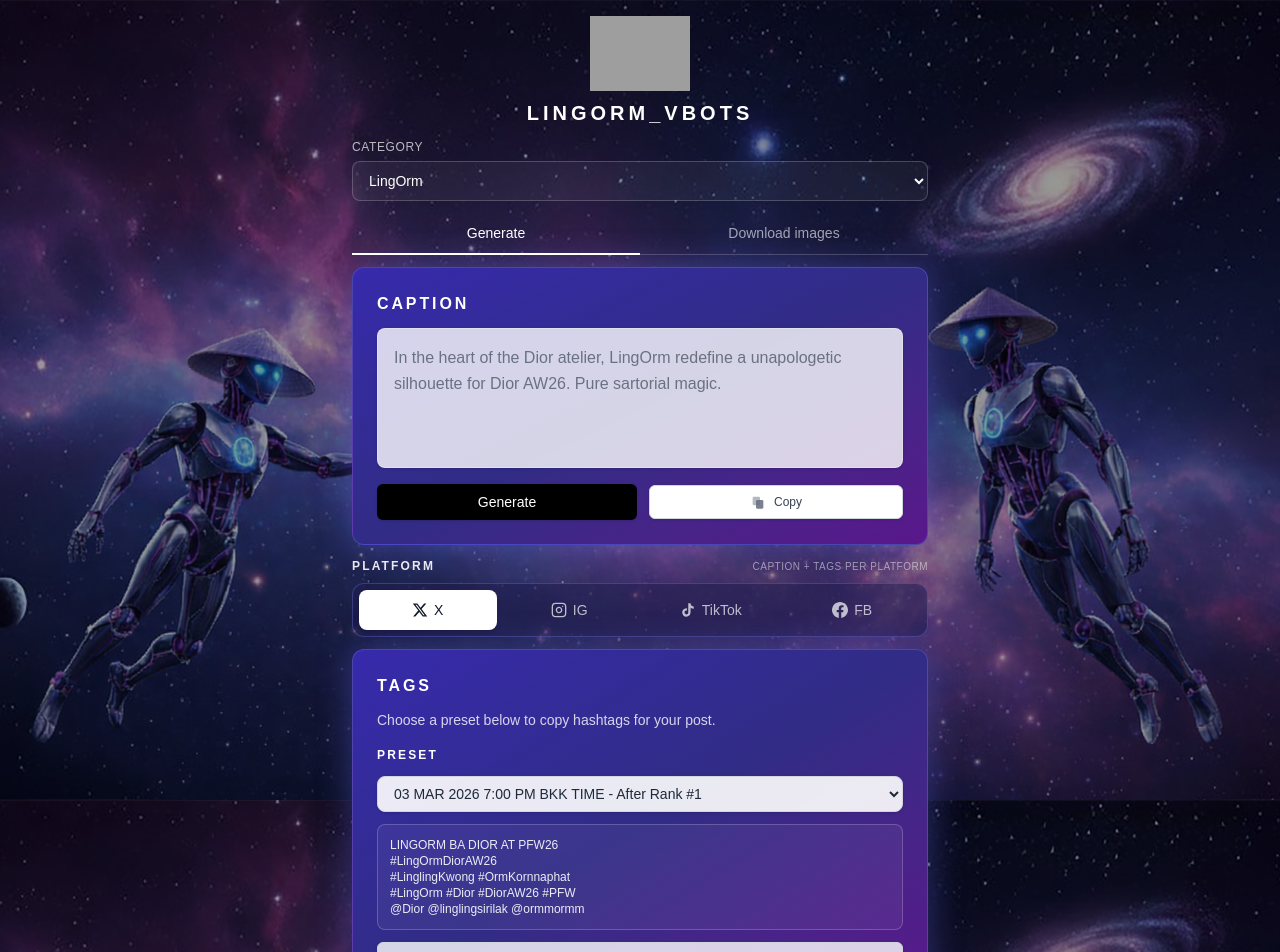
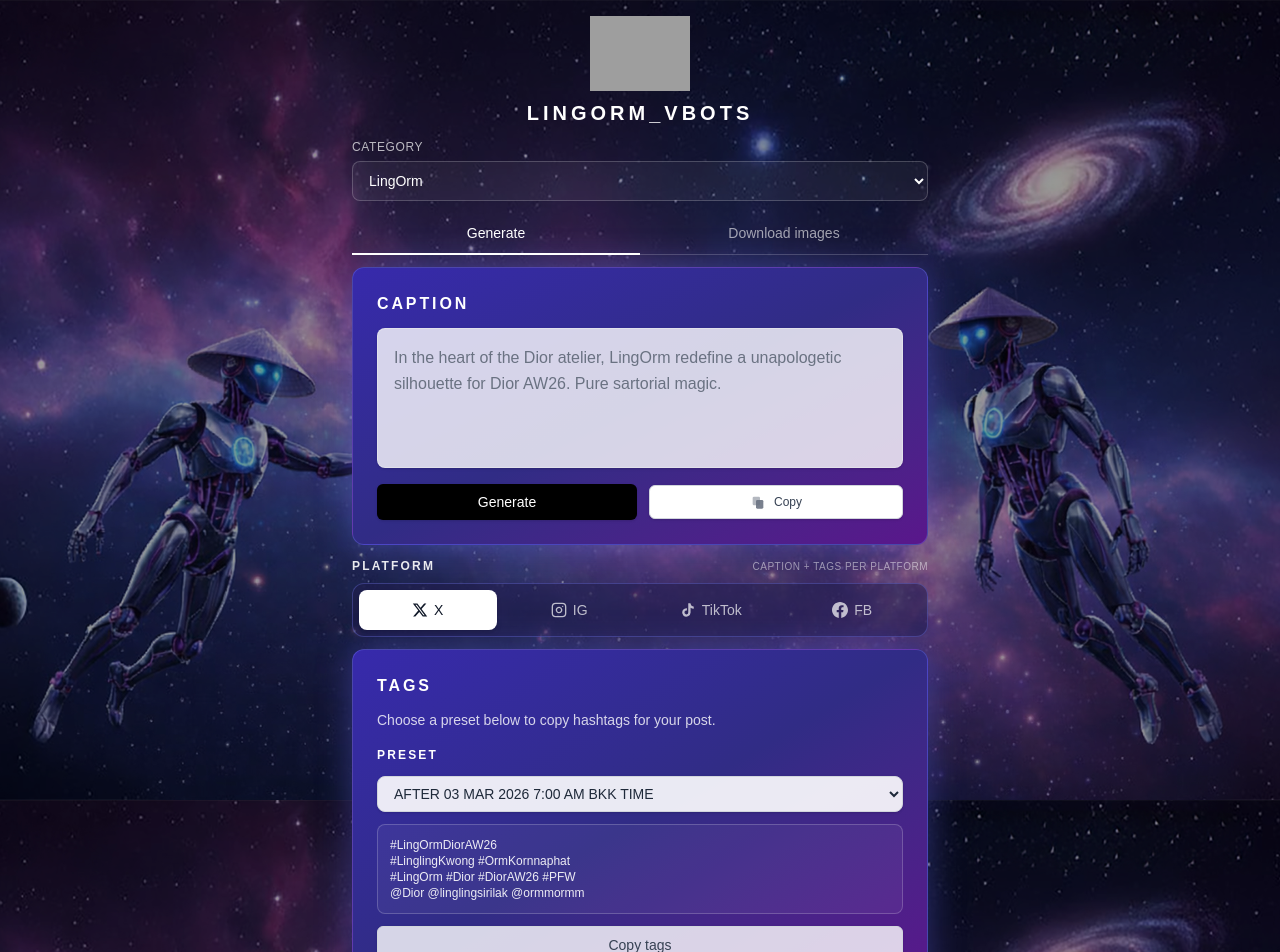
Before and after one commit to kthanhnguyen/lingorm-caption-app, a Next.js app: page / in a window 1280 px wide. Shown: the top 952 px of the page. Built offline with nearby package versions, Linux system fonts and the light colour scheme; grey boxes are pictures that could not be loaded.

Commit message:
update hashatgs

```diff
--- a/src/app/components/shared/platformTags.ts
+++ b/src/app/components/shared/platformTags.ts
@@ -7,16 +7,17 @@
 
 // --- X (Twitter) ---
 export const X_TAGS: Record<Exclude<Category, "lingorm">, string> = {
-  ling: "LINGORM BA DIOR AT PFW26 \n#LingOrmDiorAW26 \n#LinglingKwong #LingOrm \n#Dior #DiorAW26 #PFW\n@Dior @linglingsirilak",
-  orm: "LINGORM BA DIOR AT PFW26 \n#LingOrmDiorAW26 \n#OrmKornnaphat #LingOrm \n#Dior #DiorAW26 #PFW\n@Dior @ormmormm",
+  ling: "#LingOrmDiorAW26 \n#LinglingKwong #LingOrm \n#Dior #DiorAW26 #PFW\n@Dior @linglingsirilak",
+  orm: "#LingOrmDiorAW26 \n#OrmKornnaphat #LingOrm \n#Dior #DiorAW26 #PFW\n@Dior @ormmormm",
 };
 
 export const X_LINGORM_PRESETS = [
   // { id: "before", label: "Before 02 MAR 2026 3:30 PM BKK TIME", tags: "#LinglingKwong #OrmKornnaphat\n#LingOrm #Dior #DiorAW26 #PFW\n@Dior @linglingsirilak @ormmormm", notes: "" },
   // { id: "airport", label: "Airport - 02 MAR 2026 3:30 PM BKK TIME", tags: "LINGORM TAKEOFF TO DIORAW26\n#LingOrmDiorAW26APTLook", notes: "" },
   // { id: "airport-rank-1", label: "Airport - 02 MAR 2026 3:30 PM BKK TIME - After Rank #1", tags: "LINGORM TAKEOFF TO DIORAW26\n#LingOrmDiorAW26APTLook\n#LinglingKwong #OrmKornnaphat #LingOrm\n#Dior #DiorAW26 #PFW\n@Dior @linglingsirilak @ormmormm", notes: "After hashtag #LingOrmDiorAW26APTLook rank 1 on X use this preset." },
-  { id: "during1", label: "03 MAR 2026 7:00 PM BKK TIME - After Rank #1", tags: "LINGORM BA DIOR AT PFW26 \n#LingOrmDiorAW26 \n#LinglingKwong #OrmKornnaphat\n#LingOrm #Dior #DiorAW26 #PFW \n@Dior @linglingsirilak @ormmormm", notes: "" },
-  { id: "during", label: "03 MAR 2026 7:00 PM BKK TIME", tags: "LINGORM BA DIOR AT PFW26 \n#LingOrmDiorAW26", notes: "" },
+  // { id: "during1", label: "03 MAR 2026 7:00 PM BKK TIME - After Rank #1", tags: "LINGORM BA DIOR AT PFW26 \n#LingOrmDiorAW26 \n#LinglingKwong #OrmKornnaphat\n#LingOrm #Dior #DiorAW26 #PFW \n@Dior @linglingsirilak @ormmormm", notes: "" },
+  // { id: "during", label: "03 MAR 2026 7:00 PM BKK TIME", tags: "LINGORM BA DIOR AT PFW26 \n#LingOrmDiorAW26", notes: "" },
+  { id: "after", label: "AFTER 03 MAR 2026 7:00 AM BKK TIME", tags: "#LingOrmDiorAW26 \n#LinglingKwong #OrmKornnaphat\n#LingOrm #Dior #DiorAW26 #PFW \n@Dior @linglingsirilak @ormmormm", notes: "" },
 
 ] as const;
 
```
